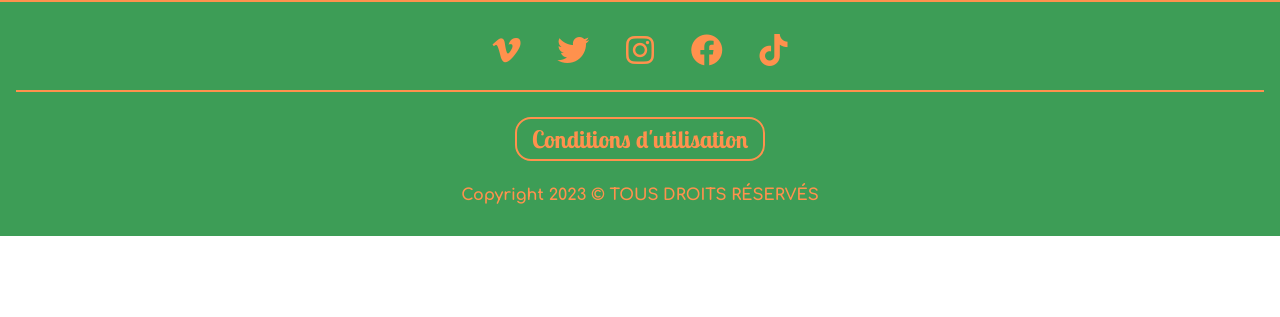
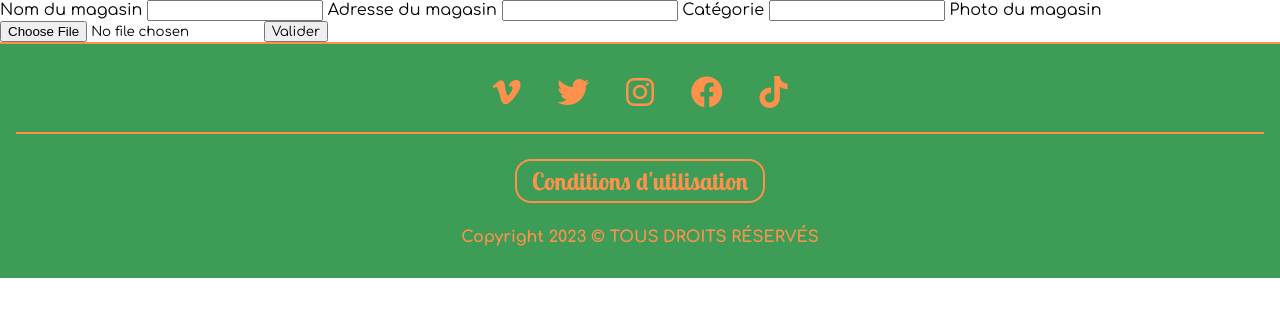
Before and after one commit to karl-lechartier/TTT, a PHP site: page /ajout_magasin.php in a window 1280 px wide. Shown: the part 80-397 px from the top of the page. Run offline with PHP 8.4, Linux system fonts and the light colour scheme.

Commit message:
modif header mini ajout pro

```diff
--- a/ajout_magasin.php
+++ b/ajout_magasin.php
@@ -1,4 +1,73 @@
 <?php
 include "header.php";
+include_once "config.php";
+
+$pdo = new PDO("mysql:host=" . Config::SERVEUR . "; dbname=" . Config::BDO, Config::UTILISATEUR, Config::MOTDEPASSE);
+
+
+
+if (isset($_POST['valider'])) {
+
+    $token=filter_input(INPUT_POST, "token");
+    if($token!=$_SESSION["token"]){
+        die("Erreur de Token");
+    }
+
+    $name = filter_input(INPUT_POST, "name");
+    $adress = filter_input(INPUT_POST, "adress");
+    $category = filter_input(INPUT_POST, "category");
+    $photo = $_FILES["photo"];
+
+    $nomOriginal = basename($photo["name"]);
+
+    $emplacementTemporaire = $photo["tmp_name"];
+
+    $nomIMG  = "";
+
+    $requete = $pdo->prepare("insert into shop (id, name, adress,category, photo) VALUES (NULL, :name, :adress, :category, :photo)");
+    $requete->bindParam(':name', $name);
+    $requete->bindParam(':adress', $adress);
+    $requete->bindParam(':category', $category);
+    $requete->bindParam(':photo', $nomIMG);
+    $requete->execute();
+
+    $id = $pdo->lastInsertId();
+
+    //INSERT INTO `user_shop` (`id_user`, `id_shop`, `est_proprio`) VALUES ('6', '13', '1');
+    $requete = $pdo->prepare("INSERT INTO `user_shop` (`id_user`, `id_shop`, `est_proprio`) VALUES (:id_user, :id_shop, :est_proprio)");
+    $requete->bindParam(':id_user', $_SESSION['user']['id']);
+    $requete->bindParam(':id_shop', $id);
+    $requete->bindParam(':est_proprio', $category);
+    $requete->execute();
+
+    $nomIMG = $id."-".$nomOriginal;
+    move_uploaded_file($photo["tmp_name"], "img/$nomIMG");
+
+    $requete = $pdo->prepare("update shop set photo=:photo where id=:id");
+    $requete->bindParam(":photo", $nomIMG);
+    $requete->bindParam(":id", $id);
+    $requete->execute();
+
+    header('location: managed-shop.php');
+}
+
+$token = uniqid();
+$_SESSION["token"] = $token;
+?>
+    <main>
+        <form action="ajout_magasin.php" method="post" enctype="multipart/form-data">
+            <input type="hidden" name="token" value="<?php echo $token ?>">
+            <label for="name">Nom du magasin</label>
+            <input type="text" id="name" name="name" required>
+            <label for="adress">Adresse du magasin</label>
+            <input type="text" id="adress" name="adress" required>
+            <label for="category">Catégorie</label>
+            <input type="text" id="category" name="category" required>
+            <label for="photo">Photo du magasin</label>
+            <input type="file" id="photo" name="photo" enctype="multipart/form-data" required>
+            <input type="submit" value="Valider" name="valider">
+        </form>
+    </main>
+<?php
 include "footer.php";
 ?>
--- a/header.php
+++ b/header.php
@@ -27,7 +27,7 @@ include "header_mini.php";
         <?php } else {?>
             <a href="account.php">Mon Compte</a>
             <?php if ($_SESSION['user']['pro'] == 1) {?>
-                <a href="ajout_magasin.php">Ajouter un Magasin</a>
+                <a href="managed-shop.php">Mes Magasins</a>
         <?php   }
             }
         ?>
```
Also changed, not shown: managed-shop.php (added, +46 -0 lines).
